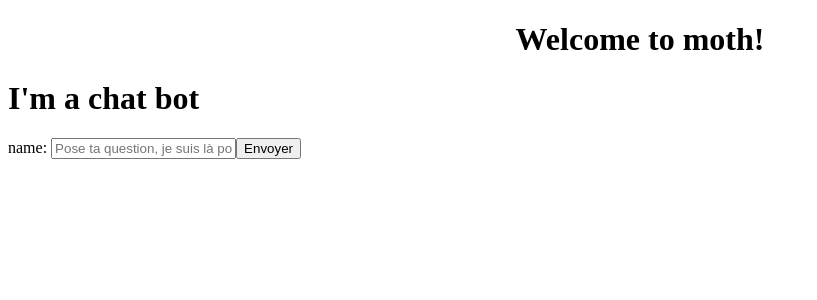
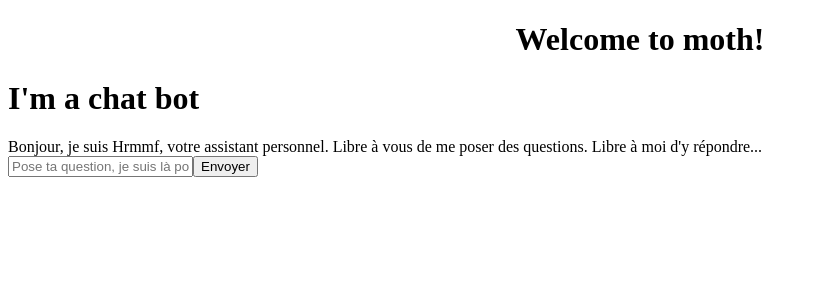
Before and after one commit to AlexBolot/moth, an Angular app in the folder angular/moth/: page / in a window 1280 px wide. Shown: the top 300 px of the page, without its empty margins (0-817 px from the left). Built offline with nearby package versions, Linux system fonts and the light colour scheme.

Commit message:
chatbot waw wroking until 5min ago

```diff
--- a/angular/moth/package.json
+++ b/angular/moth/package.json
@@ -19,7 +19,10 @@
     "@angular/platform-browser": "~7.1.0",
     "@angular/platform-browser-dynamic": "~7.1.0",
     "@angular/router": "~7.1.0",
+    "angular-wikipedia-api-factory": "^0.2.4",
     "core-js": "^2.5.4",
+    "dateformat": "^3.0.3",
+    "http": "0.0.0",
     "rxjs": "~6.3.3",
     "tslib": "^1.9.0",
     "zone.js": "~0.8.26"
@@ -29,9 +32,9 @@
     "@angular/cli": "~7.1.1",
     "@angular/compiler-cli": "~7.1.0",
     "@angular/language-service": "~7.1.0",
-    "@types/node": "~8.9.4",
     "@types/jasmine": "~2.8.8",
     "@types/jasminewd2": "~2.0.3",
+    "@types/node": "^8.9.5",
     "codelyzer": "~4.5.0",
     "jasmine-core": "~2.99.1",
     "jasmine-spec-reporter": "~4.2.1",
--- a/angular/moth/src/app/app.module.ts
+++ b/angular/moth/src/app/app.module.ts
@@ -1,6 +1,7 @@
-import { BrowserModule } from '@angular/platform-browser';
 import { NgModule } from '@angular/core';
 import { FormsModule } from '@angular/forms'
+import { BrowserModule }    from '@angular/platform-browser';
+import { HttpClientModule } from '@angular/common/http';
 
 import { AppRoutingModule } from './app-routing.module';
 import { AppComponent } from './app.component';
@@ -13,6 +14,7 @@ import { ChatbotComponent } from './components/chatbot/chatbot.component';
   ],
   imports: [
     BrowserModule,
+    HttpClientModule,
     AppRoutingModule,
     FormsModule
   ],
--- a/angular/moth/src/app/components/chatbot/chatbot.component.html
+++ b/angular/moth/src/app/components/chatbot/chatbot.component.html
@@ -4,7 +4,7 @@
     {{string}}
   </div>
   <div>
-    <label>name:
+    <label>
       <input [(ngModel)]="
     chatbot.currentQuestion" placeholder="Pose ta question, je suis là pour toi :3">
     </label>
--- a/angular/moth/src/app/components/chatbot/chatbot.component.ts
+++ b/angular/moth/src/app/components/chatbot/chatbot.component.ts
@@ -1,6 +1,7 @@
 import { Component, OnInit } from '@angular/core';
 import { FormsModule } from '@angular/forms';
 import { Chatbot } from './chatbot';
+import { ChatBotService } from '../../services/chat-bot.service'
 
 @Component({
   selector: 'app-chatbot',
@@ -9,18 +10,14 @@ import { Chatbot } from './chatbot';
 })
 
 export class ChatbotComponent implements OnInit {
-  chatbot: Chatbot = {
-    name: 'Kitler',
-    currentQuestion: 'Bonjour',
-    historique: [],
-    currentReponse: ""
-  }
+  chatbot: Chatbot;
   initConv = false;
 
-  constructor() {
-    this.chatbot = new Chatbot();
+  constructor(private chatBotService: ChatBotService) {
+    this.chatbot = new Chatbot(chatBotService);
     this.chatbot.name = 'Hrmmf';
     this.chatbot.historique = [];
+    this.chatbot.historique.push("Bonjour, je suis " + this.chatbot.name + ", votre assistant personnel. Libre à vous de me poser des questions. Libre à moi d'y répondre...")
   }
 
   ngOnInit() {
@@ -30,6 +27,7 @@ export class ChatbotComponent implements OnInit {
     this.chatbot.historique.push(question);
     this.chatbot.answer();
     this.chatbot.currentQuestion = "";
+    console.log(this.chatbot.historique);
   }
 
 
--- a/angular/moth/src/app/components/chatbot/chatbot.ts
+++ b/angular/moth/src/app/components/chatbot/chatbot.ts
@@ -1,5 +1,9 @@
 import { isNullOrUndefined } from 'util';
-import { stringify } from '@angular/core/src/render3/util';
+import { ChatBotService } from 'src/app/services/chat-bot.service';
+import { OnInit } from '@angular/core';
+import { formatDate } from '@angular/common';
+import { exists } from 'fs';
+
 
 export class Chatbot {
     historique: string[];
@@ -7,13 +11,59 @@ export class Chatbot {
     currentReponse: string;
     name: string;
 
-    constructor() {
+    constructor(private chatBotService: ChatBotService) {
+
     }
 
     answer() {
+        let reponse: string;
+        reponse = "Je ne comprends pas votre question, mais je suis sûr que quelqu'un d'autre pourra vous répondre"
+        let question = this.currentQuestion.toLocaleLowerCase();
+        let now = new Date();
+        let heure = formatDate(now, 'hh:mm', 'en-US');
+        let heureNbm = parseInt(heure.split(":")[0]);
+        let seulAnswer: string;
+        seulAnswer = "Pas moi.";
+        if (question.includes("nuit de l'info") || question.includes("nuit de l info")) {
+            reponse += "\n Vous avez participé à la nuit de l'info ? Vous devez être épuisé. Tenez, un café : ☕";
+            return;
+        }
+        if (question.includes("parler") && (question.includes("besoin") || question.includes("envie"))) {
+            reponse += "Ecoutez... Dans la vie j'ai pour habitude de dialoguer à un certain niveau. Je ne suis pas sûr que vous l'atteigniez.";
+            return;
+        }
+        if (question.includes("c'est quoi") && question.includes("?")) {
+            question = question.replace("?", "");
+            question = question.replace("un ", "");
+            question = question.replace("une ", "");
+            question = question.replace("le ", "");
+            console.log(question.slice(11));
+            reponse += this.speakWithWiki(question.slice(11));
+            return;
+        }
+        if (question.includes("bonjour")) {
+            if (heureNbm >= 19 || heureNbm < 5) {
+                if (Math.random() > 0.5) {
+                    reponse = "A partir de 19h on dit BONSOIR, donc bonsoir. 🙄";
+                    return;
+                } else {
+                    reponse = "Pour votre culture personnelle (apparemment très réduite) le matin, au lever du soleil, l'après-midi et jusqu'au coucher du soleil on dit BONJOUR.";
+                    return;
+                }
+            }
+        }
+        if (Math.random() < 0.1 && heureNbm < 5) {
+            reponse = "J'espère que c'est important. Vous avez vu l'heure ?!";
+        }
+        if (question.includes("di")) {
+            let diString = question.search("di");
+            reponse = question.slice(diString + 2);
+            return;
+        }
+        console.log(reponse);
+        this.historique.push(reponse);
 
     }
-
     getLastTen() {
         let lastTen = [];
         for (let i = this.historique.length - 10; i < this.historique.length; ++i) {
@@ -24,4 +74,8 @@ export class Chatbot {
         }
         return lastTen;
     }
+
+    speakWithWiki(mot: string) {
+        return this.chatBotService.get(mot);
+    }
 }
--- a/angular/moth/src/app/services/chat-bot.service.ts
+++ b/angular/moth/src/app/services/chat-bot.service.ts
@@ -1,9 +1,17 @@
 import { Injectable } from '@angular/core';
-
+import { HttpClient, HttpHeaders } from '@angular/common/http';
+const httpOptions = {
+  headers: new HttpHeaders({ "Content-Type": "text/html" })
+};
 @Injectable({
   providedIn: 'root'
 })
 export class ChatBotService {
+  baseURL = "http://fr.wikipedia.org/wiki/";
 
-  constructor() { }
+  constructor(private http: HttpClient) { }
+
+  get(mot: string) {
+    return this.baseURL + mot;
+  }
 }
```
Also changed, not shown: 1 other file (tests, documents, lock files or other folders).
